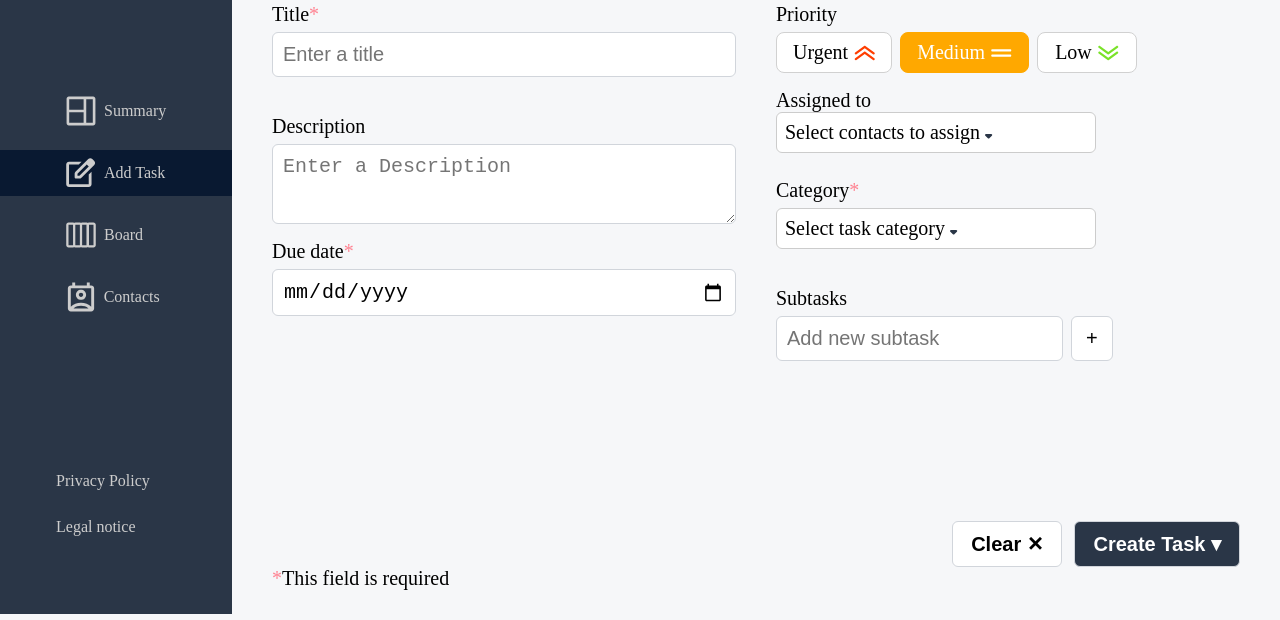
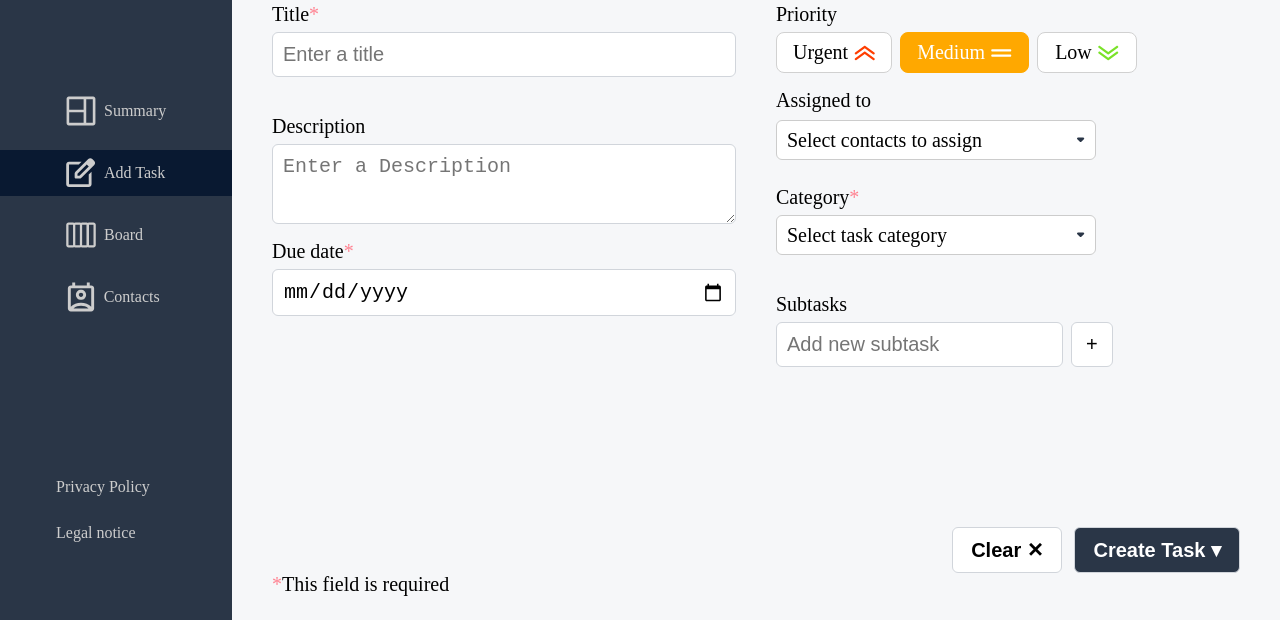
Before and after one commit to SurabLink/join_2.0, a website: page addTask.html in a window 1280 px wide. Shown: the part 206-826 px from the top of the page. Drawn offline with Linux system fonts and the light colour scheme; no server answers; sample sign-in values are in the browser's storage.

Commit message:
Update addTask.css

```diff
--- a/styles/addTask.css
+++ b/styles/addTask.css
@@ -197,12 +197,33 @@
 /* Contacts */
 .custom-select {
   border: 1px solid #ccc;
-  padding: 8px;
+  padding: 0 10px;
   cursor: pointer;
   border-radius: 6px;
   position: relative;
   width: 320px;
   background: white;
+  min-height: 40px;
+  display: flex;
+  align-items: center;
+  font-size: 16px;
+}
+
+#selectContacts {
+  margin-top: 8px;
+}
+
+.custom-select span {
+  display: flex;
+  align-items: center;
+  justify-content: space-between;
+  width: 100%;
+}
+
+.custom-select .dropdown-arrow {
+  width: 8px;
+  height: 8px;
+  margin-left: 8px;
 }
 
 .dropdown-content {
@@ -218,6 +239,11 @@
   z-index: 10;
   border-radius: 6px;
   box-shadow: 0px 2px 6px rgba(0,0,0,0.1);
+}
+
+.dropdown-content,
+.dropdown-name {
+  font-size: 20px;
 }
 
 .dropdown-content.show {
```
